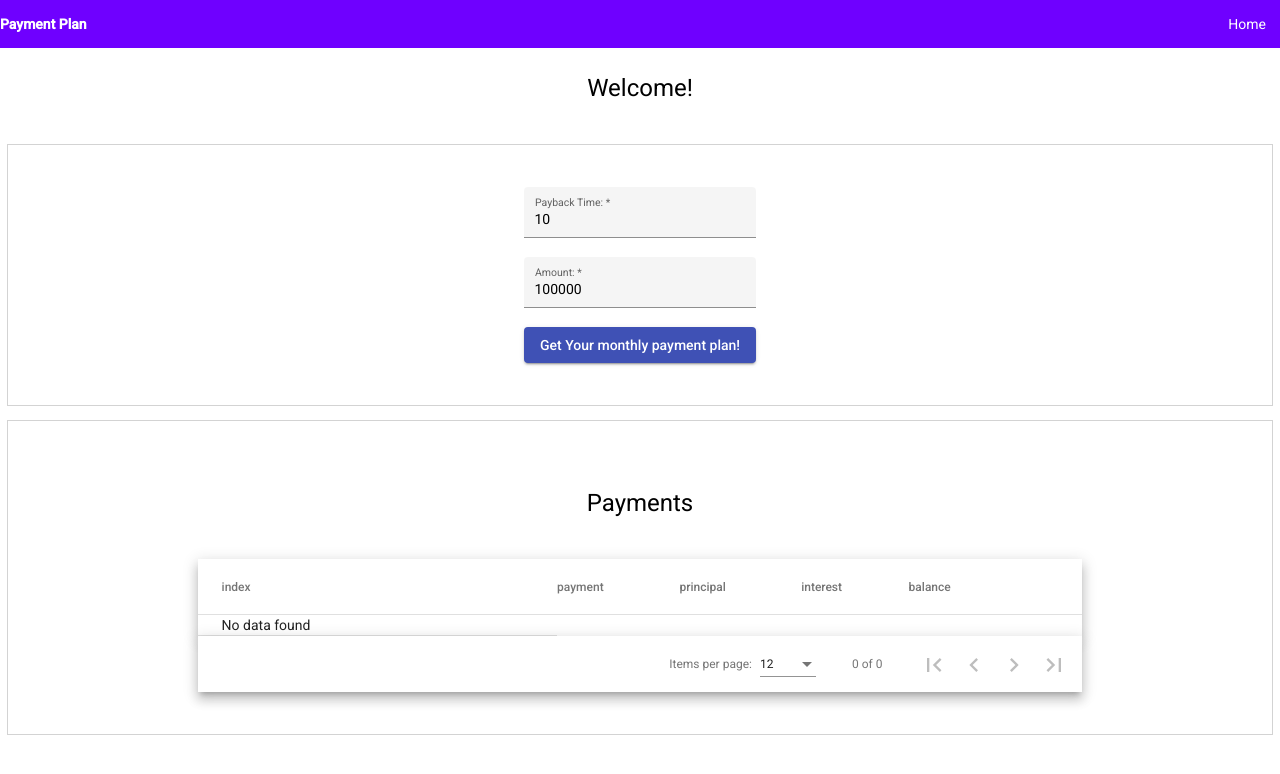
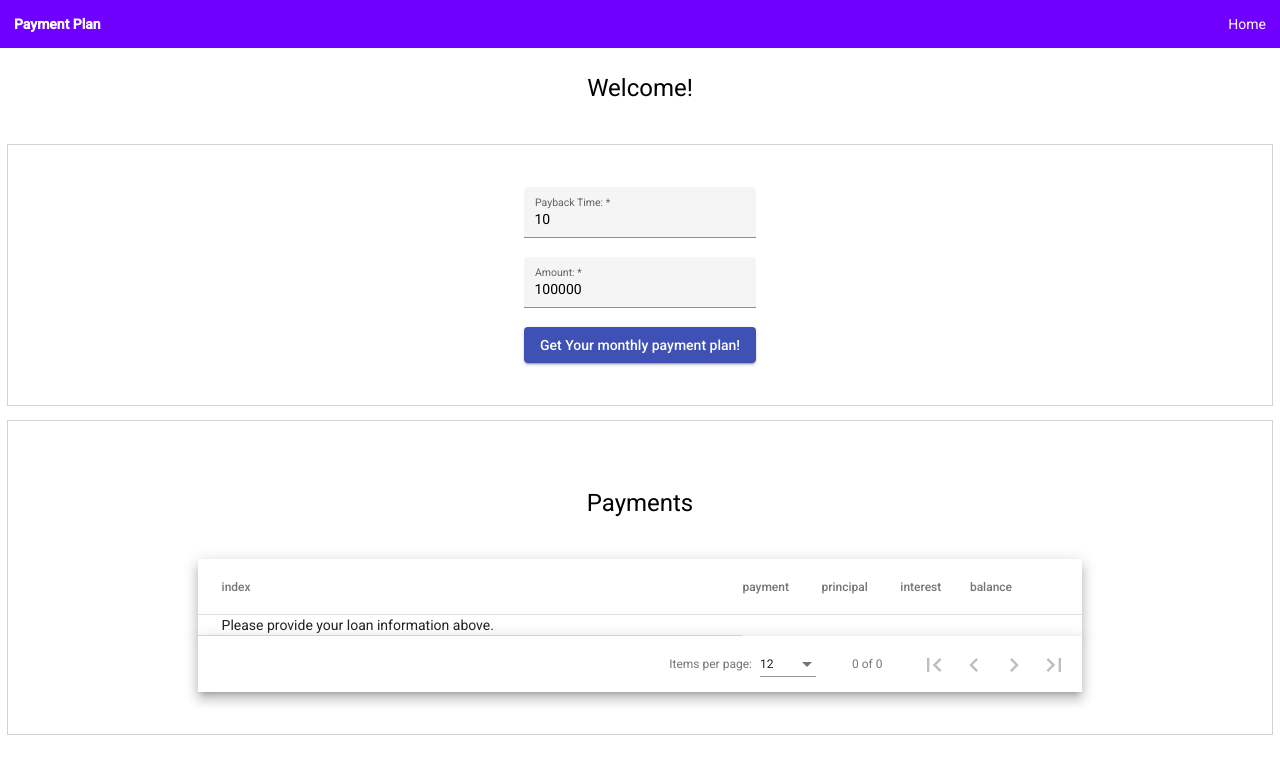
Before and after one commit to karolkkk/Banqsoft-front, an Angular app: page / in a window 1280 px wide. Shown: the top 774 px of the page. Built offline with nearby package versions, Linux system fonts and the light colour scheme.

Commit message:
added padding and changed text

```diff
--- a/src/app/app.component.scss
+++ b/src/app/app.component.scss
@@ -2,3 +2,7 @@
 {
 width: 100%;
 }
+.logo
+{
+    margin-left: 1em;
+}
--- a/src/app/home/home.component.html
+++ b/src/app/home/home.component.html
@@ -28,7 +28,7 @@
         <!--- Note that these columns can be defined in any order.
               The actual rendered columns are set as a property on the row definition" -->
               <tr *matNoDataRow>
-                <td class="mat-cell" >No data found</td>
+                <td class="mat-cell" >Please provide your loan information above.</td>
               </tr>
 
         <!-- index Column -->
```
